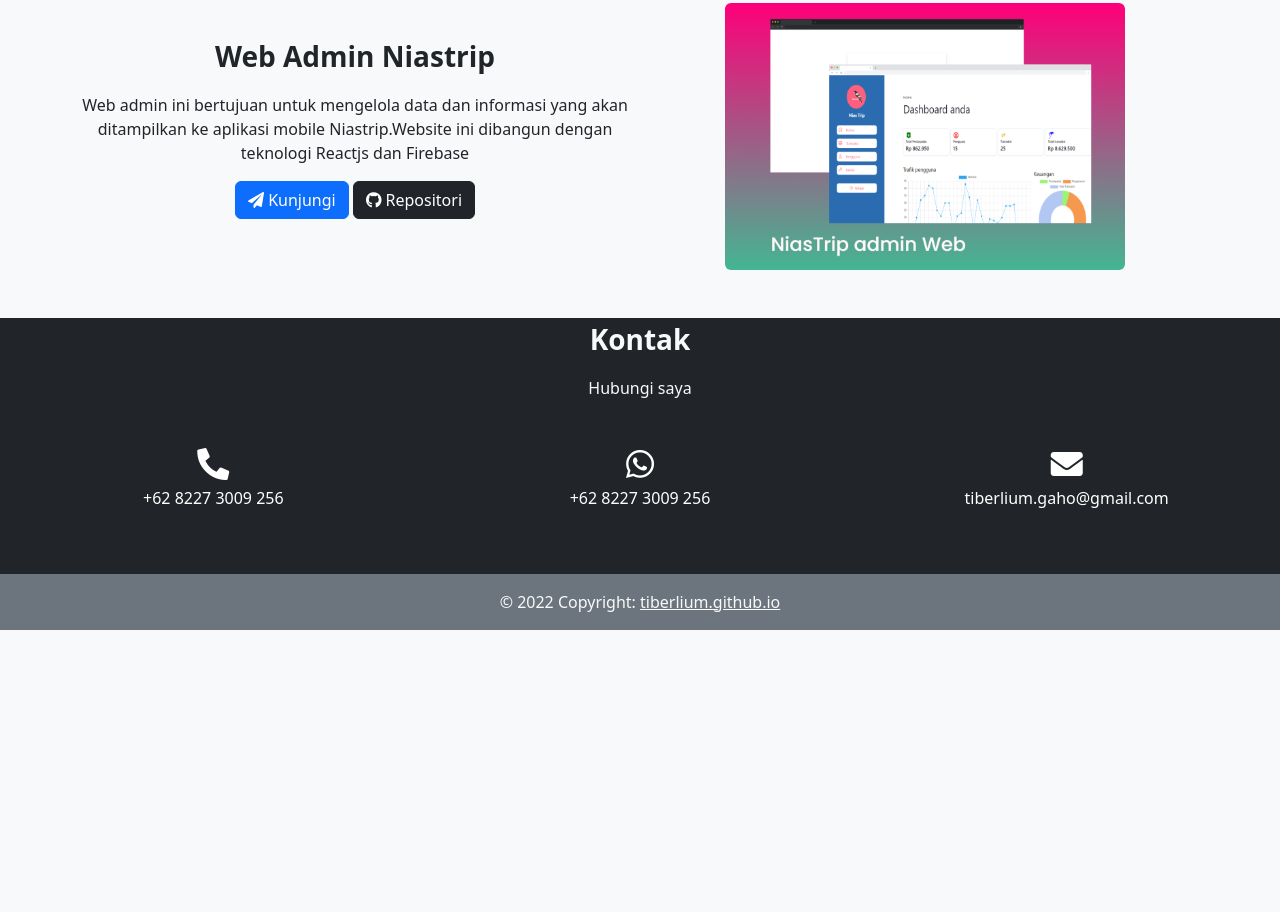
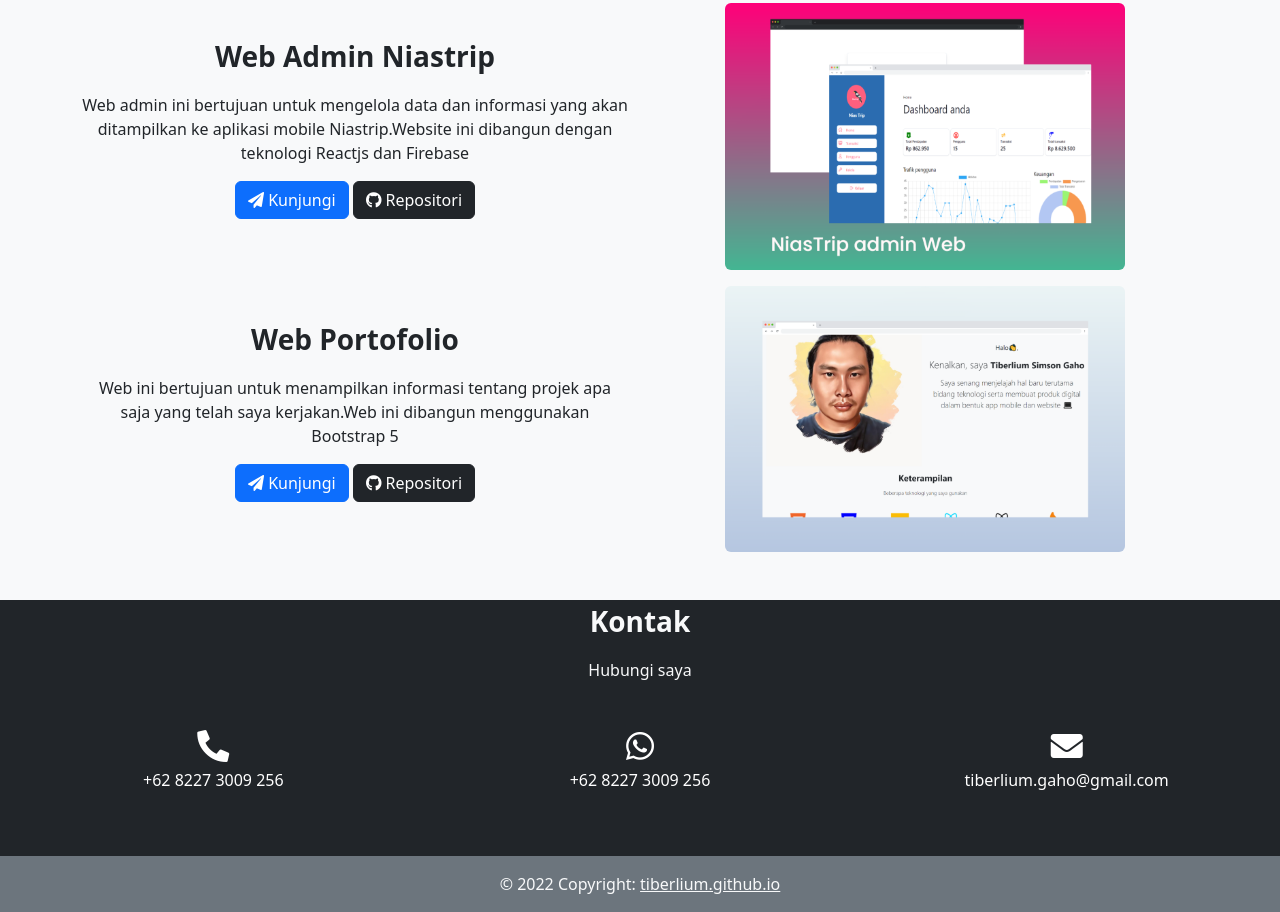
Before and after one commit to Tiberlium/TIberlium.github.io, a plain HTML site: page index.html in a window 1280 px wide. Shown: the part 1246-2158 px from the top of the page. Before the commit the page ends 1876 px from the top, so only its background shows below. Drawn offline with nearby package versions, Linux system fonts and the light colour scheme.

Commit message:
perbaikan

```diff
--- a/index.html
+++ b/index.html
@@ -156,6 +156,27 @@
                         <img src="./asset/Web image.png" class="img-fluid rounded" height="400" width="400">
                     </div>
                 </div>
+                <div class="row">
+                    <div class="col-sm col-md col-lg mt-5">
+                        <p class="fs-3 fw-bold">Web Portofolio</p>
+                        <p>Web ini bertujuan untuk menampilkan informasi tentang projek apa saja yang telah saya
+                            kerjakan.Web ini dibangun menggunakan Bootstrap 5</p>
+                        <div>
+                            <button type="button" class="btn btn-primary"
+                                onclick="location.href='https://tiberlium.github.io/';"><i
+                                    class="fas fa-paper-plane"></i>
+                                Kunjungi</button>
+                            <button type="button" class="btn btn-dark"><i class="fab fa-github"></i><a
+                                    href="https://github.com/Tiberlium/tiberlium.github.io"
+                                    style="text-decoration: none;color: white;" rel="noopener noreferer"></a>
+                                Repositori</a></button>
+
+                        </div>
+                    </div>
+                    <div class="col-sm col-md col-lg mt-3">
+                        <img src="./asset/Portfolioimage.png" class="img-fluid rounded" height="400" width="400">
+                    </div>
+                </div>
             </div>
         </div>
         <!--Project-->
```
Also changed, not shown: asset/Portfolioimage.png (added), 1 other file.
